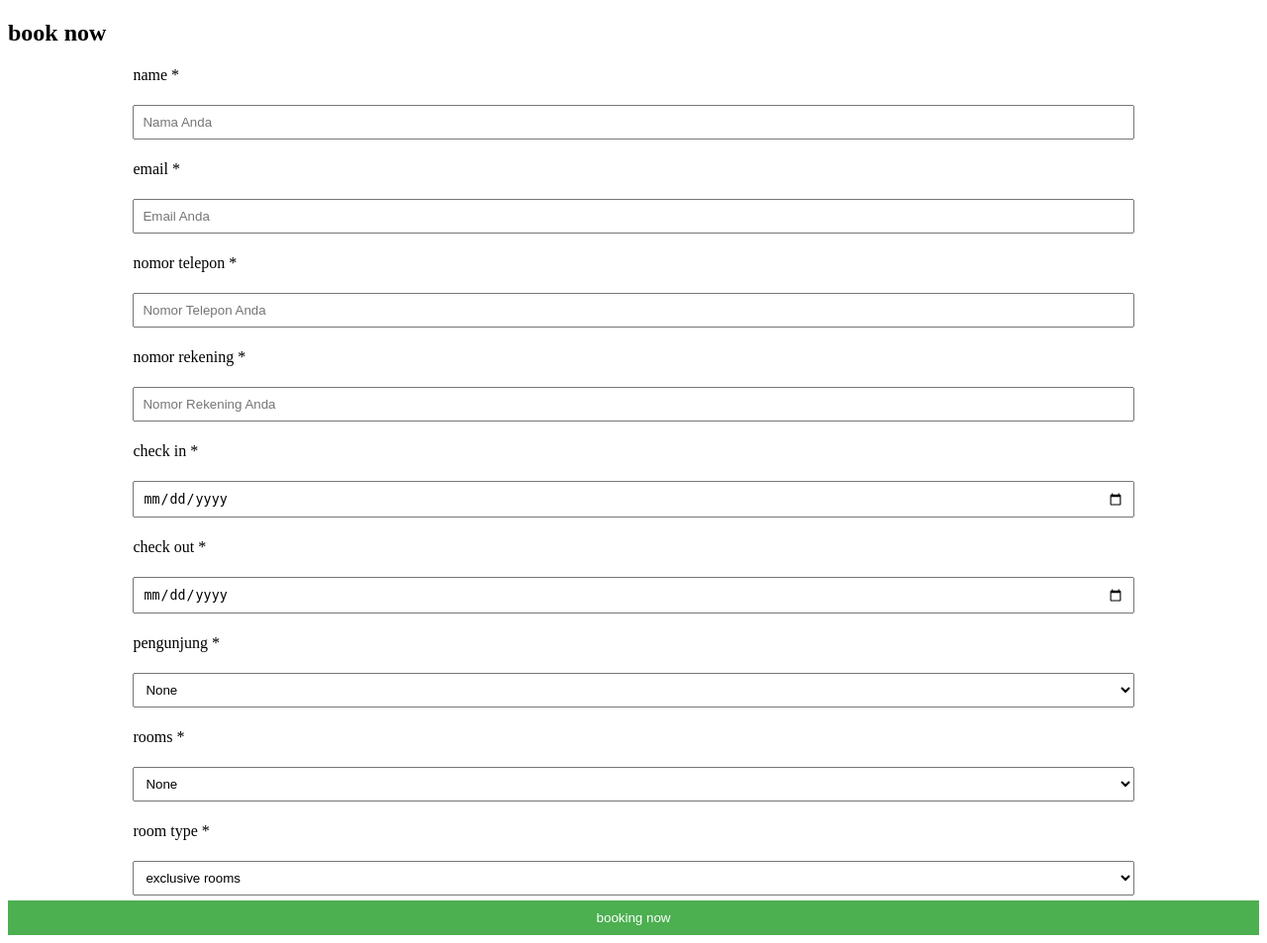
After one commit to SuryoNgr/KKP, a PHP site: page /test.php in a window 1280 px wide. The commit adds this page. Shown: the whole page at 99% size. Run offline with PHP 8.4, Linux system fonts and the light colour scheme; data that the repository does not hold is empty.

Commit message:
rincian pemesanan (harga masih belum bener)

```diff
--- a/js/pscript.js
+++ b/js/pscript.js
@@ -156,8 +156,8 @@ document.addEventListener("DOMContentLoaded", function() {
                     <p>room type ${i + 1} <span>*</span></p>
                     <select name="type${i + 1}" class="input" id="type_room_${i + 1}">
                         <option value="Exclusive">exclusive rooms</option>
-                        <option value="basic">basic rooms</option>
-                        <option value="daily">daily rooms</option>
+                        <option value="Basic">basic rooms</option>
+                        <option value="Daily">daily rooms</option>
                         <option value="Panoramic">panoramic rooms</option>
                         <option value="Honey">honey rooms</option>
                     </select>
--- /dev/null
+++ b/test.php
@@ -0,0 +1,204 @@
+<!DOCTYPE html>
+<html lang="en">
+<head>
+<meta charset="UTF-8">
+<meta name="viewport" content="width=device-width, initial-scale=1.0">
+<title>Reservation Form</title>
+<style>
+/* Styling untuk popup */
+.popup {
+  display: none;
+  position: fixed;
+  top: 50%;
+  left: 50%;
+  transform: translate(-50%, -50%);
+  background-color: #fefefe;
+  padding: 20px;
+  border: 1px solid #888;
+  width: 300px;
+  text-align: center;
+}
+.overlay {
+  display: none;
+  position: fixed;
+  top: 0;
+  left: 0;
+  width: 100%;
+  height: 100%;
+  background-color: rgba(0,0,0,0.5);
+}
+
+.container {
+  width: 80%;
+  margin: 0 auto;
+}
+
+.input {
+  width: 100%;
+  padding: 8px;
+  margin: 5px 0;
+  box-sizing: border-box;
+}
+
+.btn {
+  background-color: #4CAF50;
+  color: white;
+  padding: 10px 20px;
+  border: none;
+  cursor: pointer;
+  width: 100%;
+}
+
+.btn:hover {
+  background-color: #45a049;
+}
+</style>
+</head>
+<body>
+
+<section class="reservation">
+
+<h1 class="heading">book now</h1>
+
+<form method="POST" action="proses_pesan.php" id="pemesanan">
+
+<div class="container">
+
+<div class="box">
+   <p>name <span>*</span></p>
+   <input type="text" class="input" placeholder="Nama Anda" id="nama" name="nama">
+</div>
+
+<div class="box">
+   <p>email <span>*</span></p>
+   <input type="text" class="input" placeholder="Email Anda" id="email" name="email">
+</div>
+
+<div class="box">
+   <p>nomor telepon <span>*</span></p>
+   <input type="text" class="input" placeholder="Nomor Telepon Anda" id="notelp" name="notelp">
+</div>
+
+<div class="box">
+   <p>nomor rekening <span>*</span></p>
+   <input type="text" class="input" placeholder="Nomor Rekening Anda" id="norek" name="norek">
+</div>
+
+<div class="box">
+   <p>check in <span>*</span></p>
+   <input type="date" class="input" id="checkin" value="<?php echo $checkin_date; ?>" name="checkin">
+</div>
+
+<div class="box">
+   <p>check out <span>*</span></p>
+   <input type="date" class="input" id="checkout"value="<?php echo $checkout_date; ?>" name="checkout">
+</div>
+
+<div class="box">
+  <p>pengunjung <span>*</span></p>
+  <select name="jumlah_tamu" class="input" id="person">
+     <option value="None">None</option>
+     <option value="1">1 person</option>
+     <option value="2">2 person</option>
+     <option value="3">3 person</option>
+     <option value="4">4 person</option>
+     <option value="5">5 person</option>
+     <option value="6">6 person</option>
+  </select>
+</div>
+
+<div class="box">
+  <p>rooms <span>*</span></p>
+  <select name="jumlah_kamar" class="input" id="rooms">
+     <option value="None">None</option>
+     <option value="1">1 rooms</option>
+     <option value="2">2 rooms</option>
+     <option value="3">3 rooms</option>
+     <option value="4">4 rooms</option>
+     <option value="5">5 rooms</option>
+     <option value="6">6 rooms</option>
+  </select>
+</div>
+
+<div class="box">
+    <div class="room-type-container">
+   <p>room type <span>*</span></p>
+   <select name="type" class="input" id="type_room">
+      <option value="Exclusive">exclusive rooms</option>
+      <option value="Basic">basic room</option>
+      <option value="Daily">daily rooms</option>
+      <option value="Panoramic">panoramic rooms</option>
+      <option value="Honey">honey rooms</option>
+   </select>
+   </div>
+</div>
+
+</div>
+
+<input type="button" value="booking now" class="btn" onclick="showPopup()">
+
+
+</form>
+
+</section>
+
+<!-- Popup -->
+<div class="overlay" id="overlay"></div>
+<div class="popup" id="popup">
+  <h2>Rincian Pilihan & Total Harga</h2>
+  <div id="rincian"></div>
+  <div id="total"></div>
+  <a href="proses_pesan.php" id="konfirmasi" class="btn">Konfirmasi</a>
+</div>
+
+<script>
+// Function untuk menampilkan popup
+function showPopup() {
+  var nama = document.getElementById('nama').value;
+  var email = document.getElementById('email').value;
+  var notelp = document.getElementById('notelp').value;
+  var norek = document.getElementById('norek').value;
+  var checkin = document.getElementById('checkin').value;
+  var checkout = document.getElementById('checkout').value;
+  var person = document.getElementById('person').value;
+  var rooms = document.getElementById('rooms').value;
+  var type_room = document.getElementById('type_room').value;
+
+  var harga = {
+    'Basic': 500000,
+    'Daily': 1000000,
+    'Panoramic': 1500000,
+    'Exclusive': 2000000,
+    'Honey': 2500000
+  };
+
+  var total_harga = harga[type_room] * parseInt(rooms);
+
+  var rincian = `
+    <p>Nama: ${nama}</p>
+    <p>Email: ${email}</p>
+    <p>Nomor Telepon: ${notelp}</p>
+    <p>Nomor Rekening: ${norek}</p>
+    <p>Check In: ${checkin}</p>
+    <p>Check Out: ${checkout}</p>
+    <p>Jumlah Pengunjung: ${person}</p>
+    <p>Jumlah Kamar: ${rooms}</p>
+    <p>Tipe Kamar: ${type_room}</p>
+  `;
+
+  document.getElementById('rincian').innerHTML = rincian;
+  document.getElementById('total').innerHTML = '<p>Total Harga: Rp.' + total_harga + '</p>';
+
+  document.getElementById('overlay').style.display = 'block';
+  document.getElementById('popup').style.display = 'block';
+}
+
+// Function untuk menyembunyikan popup
+function hidePopup() {
+  document.getElementById('overlay').style.display = 'none';
+  document.getElementById('popup').style.display = 'none';
+}
+</script>
+<script src="js/pscript.js"></script>
+</body>
+</html>
```
Also changed, not shown: pemesanan.php (+132 -3 lines).
